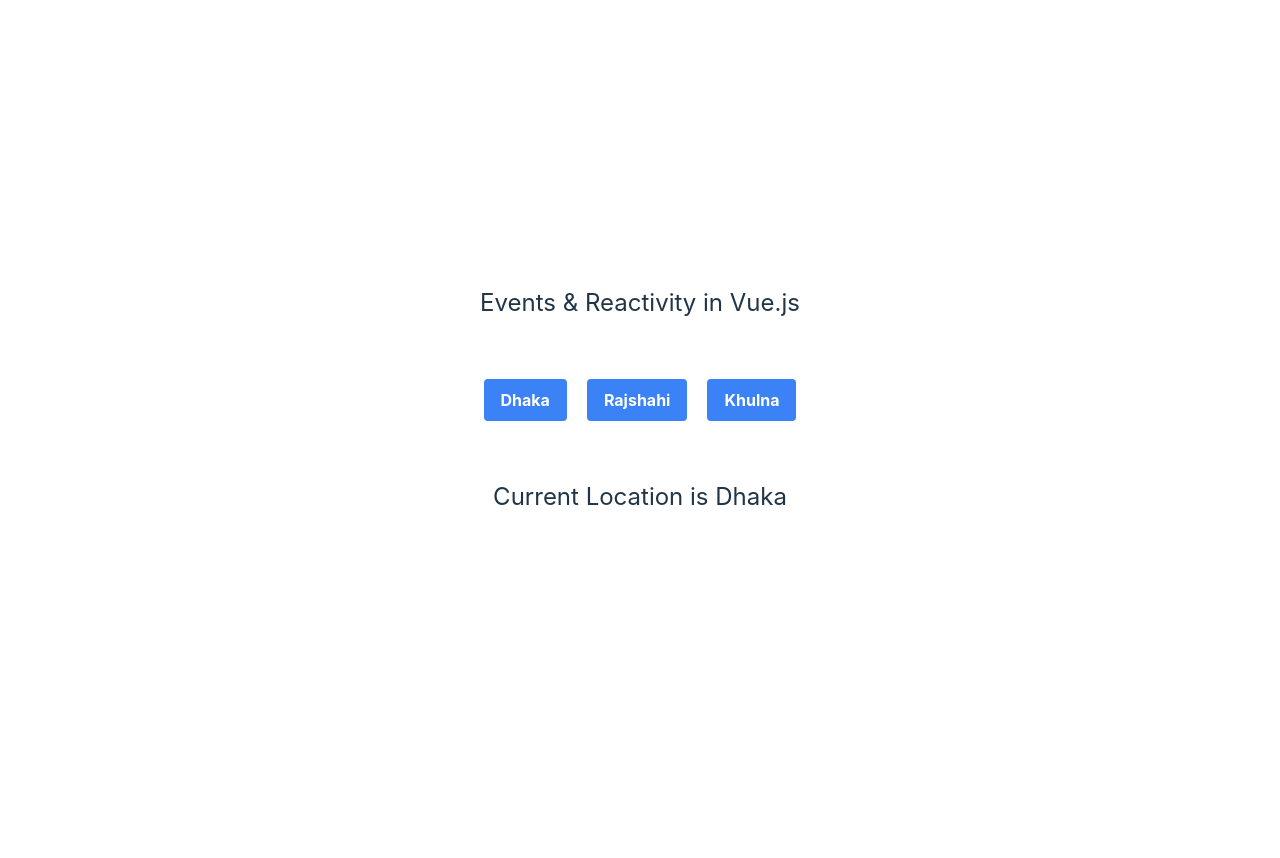
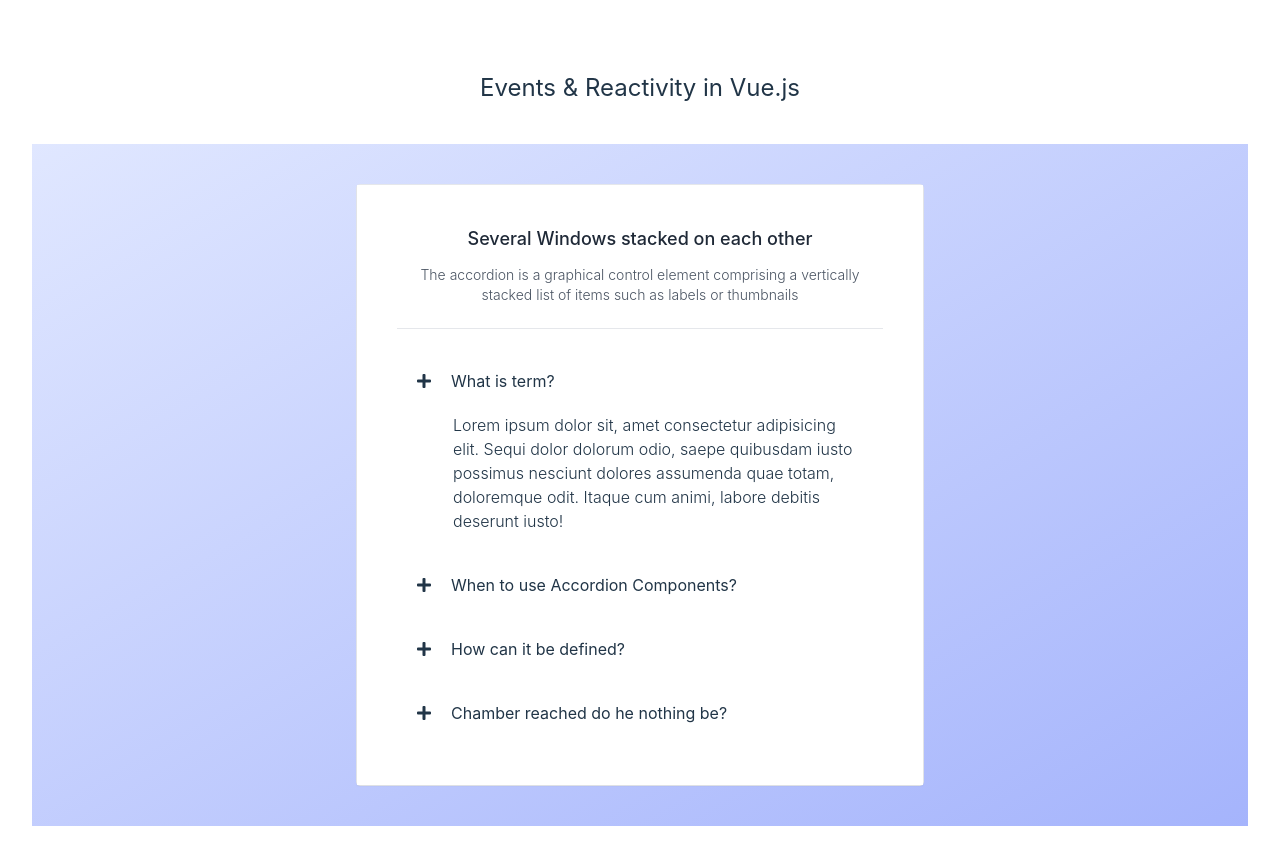
Before and after one commit to Nazmul96/vuejs-loop-event-reactivity, a Vue app: page / in a window 1280 px wide. Before the commit the page ends 800 px from the top, so only its background shows below. Built offline with nearby package versions, Linux system fonts and the light colour scheme.

Commit message:
practice click event, v-show

```diff
--- a/index.html
+++ b/index.html
@@ -5,6 +5,7 @@
     <link rel="icon" type="image/svg+xml" href="/vite.svg" />
     <meta name="viewport" content="width=device-width, initial-scale=1.0" />
     <script defer src="//cdn.tailwindcss.com"></script>
+    <link href="//cdnjs.cloudflare.com/ajax/libs/font-awesome/5.13.0/css/all.min.css" rel="stylesheet" />
   </head>
   <body>
     <div id="app"></div>
--- a/src/App.vue
+++ b/src/App.vue
@@ -1,28 +1,88 @@
 <script setup>
-  import {ref} from 'vue'
-  const location = ref("Dhaka")
-
-  function changeLocation(newLocation){
-    location.value = newLocation;
-  }
+    import {ref} from 'vue'
+    const accordionIndex=ref(0);
 </script>
 
 <template>
-    <section class="container mx-auto flex items-center flex-col">
-        <h1 class="text-center text-2xl py-10">Events & Reactivity in Vue.js</h1>
-        <div class="container mx-auto flex space-x-5 justify-center m-5">
-            <button class="bg-blue-500 hover:bg-blue-700 text-white font-bold py-2 px-4 rounded" @click="changeLocation('Dhaka')">
-              Dhaka
-            </button>
-            <button class="bg-blue-500 hover:bg-blue-700 text-white font-bold py-2 px-4 rounded" @click="changeLocation('Rajshahi')">
-                Rajshahi
-            </button>
-            <button class="bg-blue-500 hover:bg-blue-700 text-white font-bold py-2 px-4 rounded" @click="changeLocation('Khulna')">
-                Khulna
-            </button>
+     <section class="container mx-auto flex items-center flex-col">
+    <h1 class="text-center text-2xl py-10">Events & Reactivity in Vue.js</h1>
+
+    <div class="p-10 bg-gradient-to-br from-indigo-100 to-indigo-300 grid place-items-center">
+      <div class="w-6/12 mx-auto rounded border">
+        <div class="bg-white p-10 shadow-sm">
+          <h3 class="text-lg font-medium text-gray-800">Several Windows stacked on each other</h3>
+          <p class="text-sm font-light text-gray-600 my-3">
+            The accordion is a graphical control element comprising a vertically stacked list of items such as labels or thumbnails
+          </p>
+
+          <div class="h-1 w-full mx-auto border-b my-5"></div>
+
+          <!-- What is term -->
+          <div class="transition hover:bg-indigo-50">
+            <!-- header -->
+            <div class="accordion-header cursor-pointer transition flex space-x-5 px-5 items-center h-16" @click="accordionIndex=0">
+              <i class="fas fa-plus"></i>
+              <h3>What is term?</h3>
+            </div>
+            <!-- Content -->
+            <div class="px-5 pt-0 text-left pb-5" v-show="0==accordionIndex">
+              <p class="leading-6 font-light pl-9 ">
+                Lorem ipsum dolor sit, amet consectetur adipisicing elit. Sequi dolor dolorum odio, saepe quibusdam iusto possimus nesciunt dolores assumenda quae totam, doloremque odit. Itaque cum animi, labore debitis deserunt iusto!
+              </p>
+            </div>
+          </div>
+
+          <!-- When to use Accordion Components -->
+          <div class="transition hover:bg-indigo-50">
+            <!-- header -->
+            <div class="accordion-header cursor-pointer transition flex space-x-5 px-5 items-center h-16" @click="accordionIndex=1">
+              <i class="fas fa-plus"></i>
+              <h3>When to use Accordion Components?</h3>
+            </div>
+            <!-- Content -->
+            <div class="accordion-content px-5 pt-0 text-left pb-5" v-show="1==accordionIndex">
+              <p class="leading-6 font-light pl-9 ">
+                Lorem, ipsum dolor sit amet consectetur adipisicing elit. Ut suscipit itaque, sequi incidunt ab sit optio debitis dignissimos doloribus ratione nobis id mollitia maiores eveniet necessitatibus dolorum praesentium! Corrupti, at.
+              </p>
+            </div>
+          </div>
+
+          <!-- Accordion Wrapper -->
+          <div class="transition hover:bg-indigo-50">
+            <!-- header -->
+            <div  class="accordion-header cursor-pointer transition flex space-x-5 px-5 items-center h-16" @click="accordionIndex=2">
+              <i class="fas fa-plus"></i>
+              <h3>How can it be defined?</h3>
+            </div>
+            <!-- Content -->
+            <div class="accordion-content px-5 pt-0 text-left pb-5" v-show="2==accordionIndex">
+              <p class="leading-6 font-light pl-9">
+                Lorem ipsum dolor sit amet consectetur adipisicing elit. Minima facilis labore voluptates provident nam, delectus suscipit nihil optio voluptate quae porro fugiat magni excepturi doloribus.
+              </p>
+            </div>
+          </div>
+
+          <!-- Accordion Wrapper -->
+          <div class="transition hover:bg-indigo-50">
+            <!-- header -->
+            <div class="accordion-header cursor-pointer transition flex space-x-5 px-5 items-center h-16" @click="accordionIndex=3">
+              <i class="fas fa-plus"></i>
+              <h3>Chamber reached do he nothing be?</h3>
+            </div>
+            <!-- Content -->
+            <div class="accordion-content px-5 pt-0 text-left pb-5" v-show="3==accordionIndex">
+              <p class="leading-6 font-light pl-9">
+                Lorem ipsum, dolor sit amet consectetur adipisicing elit. Ullam minima maiores magni dolore qui architecto pariatur incidunt repellat quos hic? Eius, eveniet accusantium! Quisquam, quo. Vitae ipsum ad veritatis commodi quasi expedita!
+              </p>
+            </div>
+          </div>
         </div>
-        <h1 class="text-2xl m-10">Current Location is {{ location }}</h1>
-    </section>
+      </div>
+    </div>
+
+
+
+  </section>
 </template>
 
 <style scoped>
```
